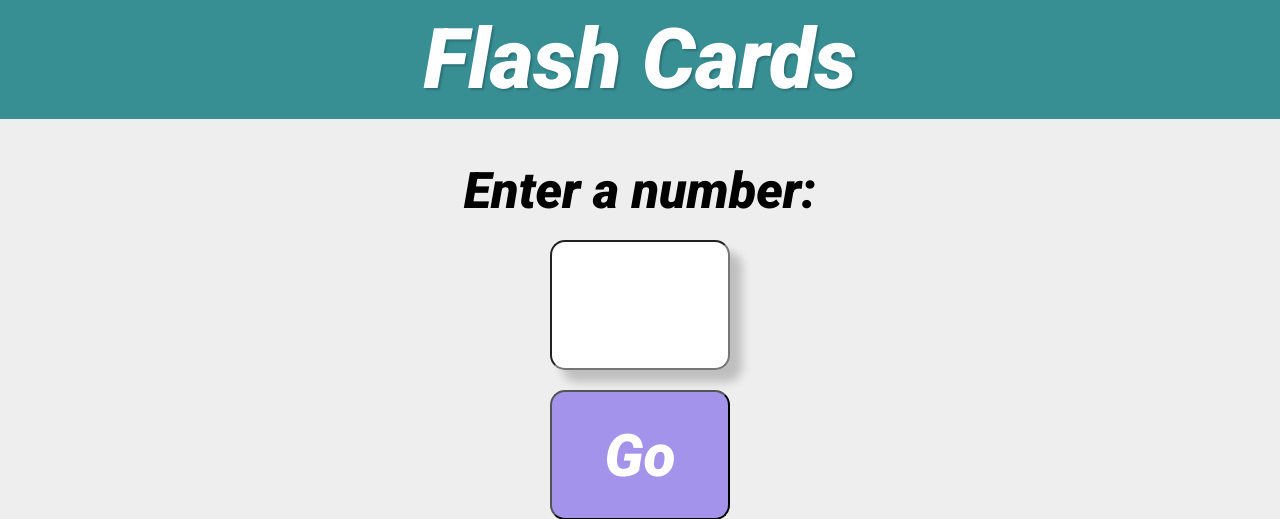
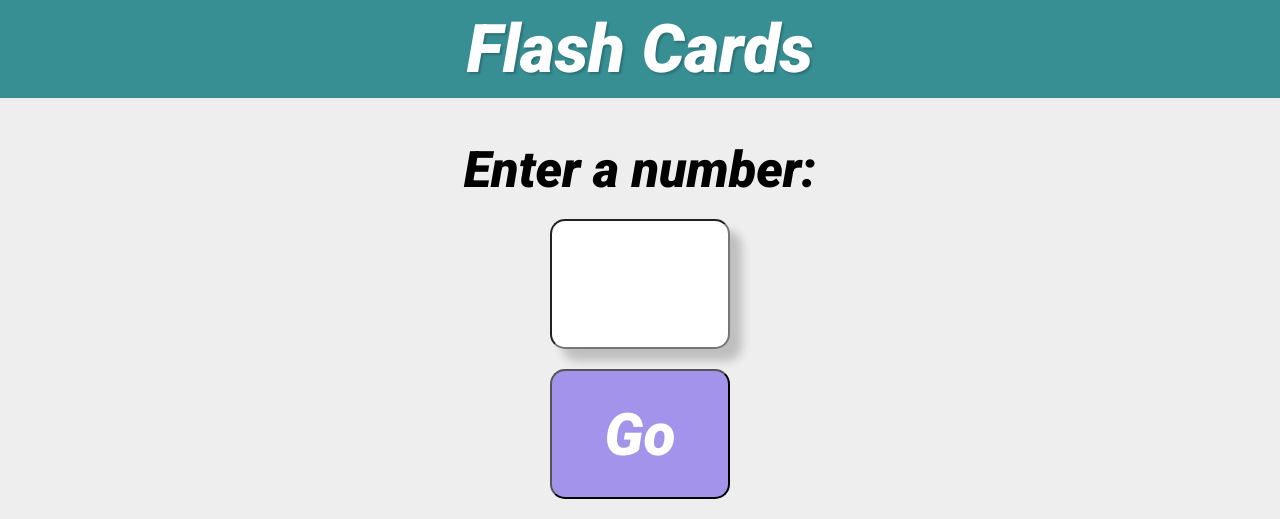
Before and after one commit to Lu-Smith/flash_cards_php, a PHP site: page / in a window 1280 px wide. Shown: the top 519 px of the page. Run offline with PHP 8.4, Linux system fonts and the light colour scheme.

Commit message:
Updated sass

```diff
--- a/sass/_headerFooter.scss
+++ b/sass/_headerFooter.scss
@@ -4,6 +4,7 @@
     z-index: 1;
     padding: 10px;
     text-shadow: 2px 2px 2px rgba(0, 0, 0, 0.2);
+    font-size: 20px;
 }
 
 .header, .footer {
@@ -42,14 +43,11 @@
 
 @include mq(786px) {
     .header {
-        font-size: 1rem;
+        font-size: 0.8rem;
     }
     .footer {
         font-size: 0.6rem;
     }
-}
-
-@include mq(1024px) {
     .title-break {
         display: none;
     }
--- a/sass/main.css
+++ b/sass/main.css
@@ -104,6 +104,7 @@ body {
   z-index: 1;
   padding: 10px;
   text-shadow: 2px 2px 2px rgba(0, 0, 0, 0.2);
+  font-size: 20px;
 }
 
 .header, .footer {
@@ -144,13 +145,11 @@ body {
 
 @media only screen and (min-width: 786px) {
   .header {
-    font-size: 1rem;
+    font-size: 0.8rem;
   }
   .footer {
     font-size: 0.6rem;
   }
-}
-@media only screen and (min-width: 1024px) {
   .title-break {
     display: none;
   }
```
Also changed, not shown: 1 other file.
